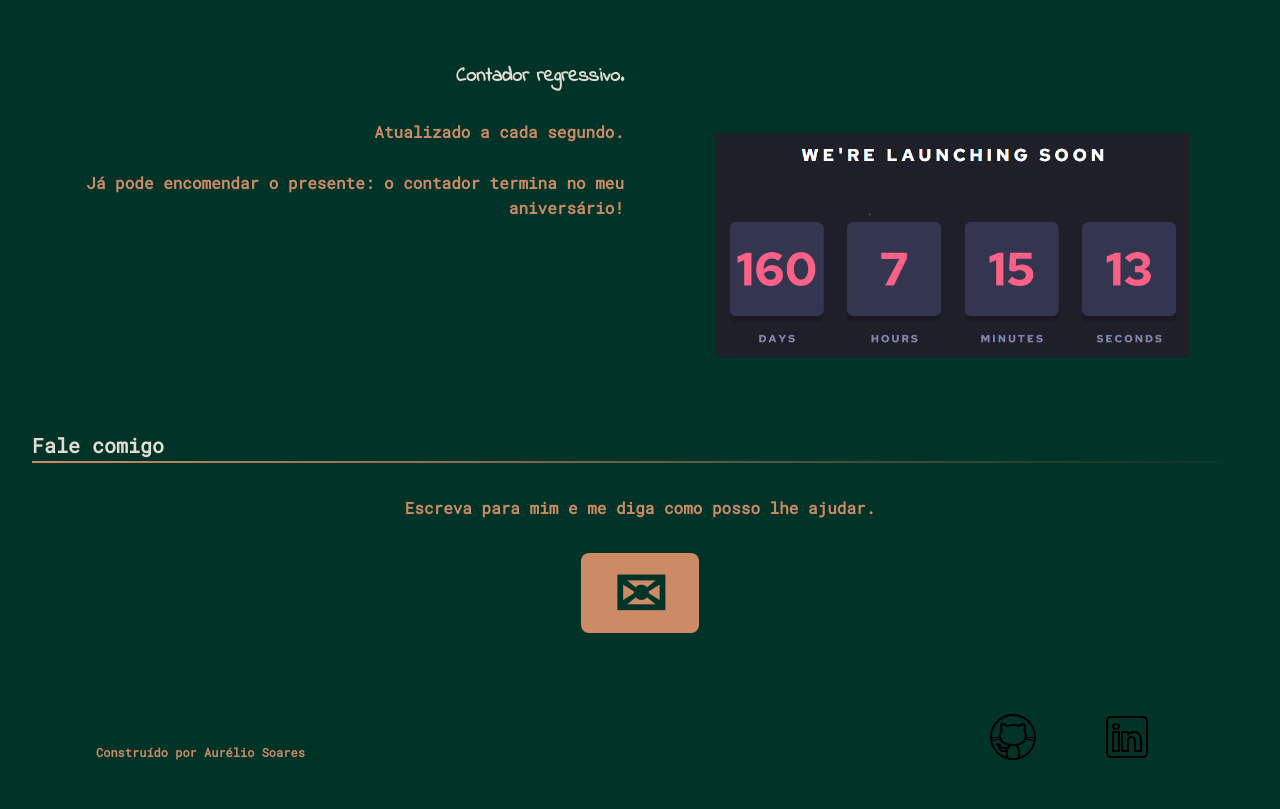
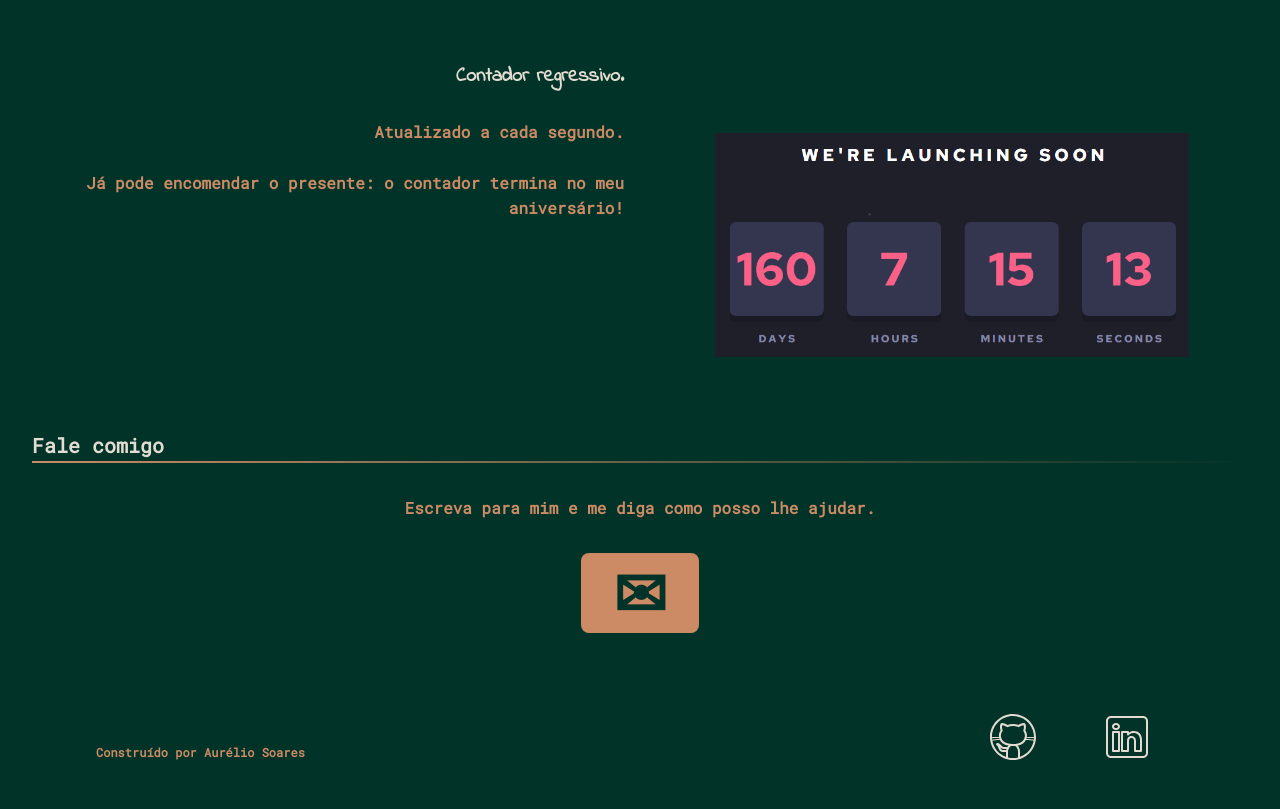
Before and after one commit to aurelio-sc/Portfolio, a plain HTML site: page index.html in a window 1280 px wide. Shown: the part 2734-3543 px from the top of the page. Drawn offline with Linux system fonts and the light colour scheme.

Commit message:
Minor tweaks.
Changed SVG icons colors.

```diff
--- a/css/style.css
+++ b/css/style.css
@@ -256,3 +256,11 @@ a:hover{
   margin-top: 0;
   margin-bottom: 2rem;
 }
+
+.iconColor{
+  filter: invert(93%) sepia(16%) saturate(125%) hue-rotate(354deg) brightness(94%) contrast(90%);
+}
+
+.socialIcon:hover .iconColor{ /*Quando o elemento pai (.socialIcon) for hovered, o filho (.iconColor) muda de cor*/
+  filter: invert(10%) sepia(64%) saturate(2578%) hue-rotate(152deg) brightness(100%) contrast(103%);
+}
--- a/index.html
+++ b/index.html
@@ -137,8 +137,8 @@
   <footer class="zone footer">
     <p class="textContent createdBy">Construído por Aurélio Soares</p>
     <div class="social">
-      <a href="https://github.com/aurelio-sc" target="_blank" class="download socialIcon"><img src="./img/icons8-github.svg"></a>
-      <a href="https://www.linkedin.com/in/aurelio-soares/" target="_blank" class="download socialIcon"><img src="./img/icons8-linkedin.svg"></a>
+      <a href="https://github.com/aurelio-sc" target="_blank" class="download socialIcon"><img src="./img/icons8-github.svg" class="iconColor"></a>
+      <a href="https://www.linkedin.com/in/aurelio-soares/" target="_blank" class="download socialIcon"><img src="./img/icons8-linkedin.svg" class="iconColor"></a>
     </div>
   </footer>
 
```
